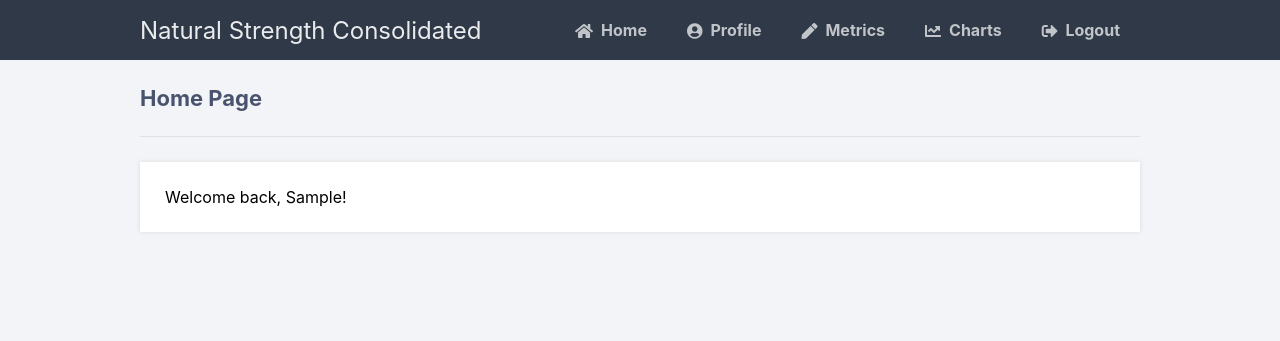
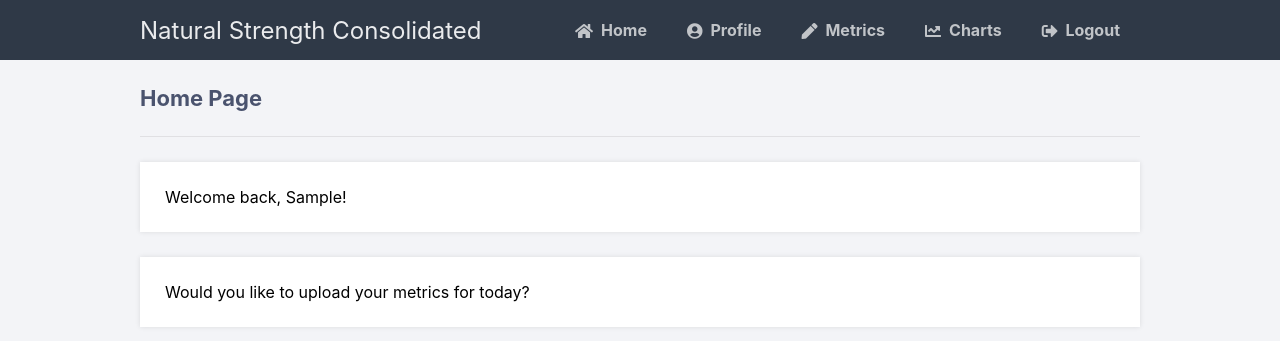
Before and after one commit to jjz17/Natural-Strength, a Flask app: page /home in a window 1280 px wide. Shown: the top 341 px of the page. Run offline with Flask 2, Linux system fonts and the light colour scheme; the visitor is signed in with stand-in values (Sample User, id 1); data comes from the database, SQL or seed files in the repository.

Commit message:
Implemented reminder in user home page to upload daily metrics

```diff
--- a/application/main.py
+++ b/application/main.py
@@ -142,8 +142,19 @@ def register():
 def home():
     # Check if user is loggedin
     if 'loggedin' in session:
-        # User is loggedin show them the home page
-        return render_template('home.html', username=session['username'].title())
+        db_session = Session()
+        user_metric = db_session.query(UserMetrics) \
+        .filter(UserMetrics.user_id == session['id']) \
+        .order_by(UserMetrics.date.desc()) \
+        .first()
+
+        no_metrics_for_today = True
+        # Check if the most recent metrics are for today
+        if user_metric.date == date.today():
+            no_metrics_for_today = False
+
+        # return str(user_metric.date)
+        return render_template('home.html', username=session['username'].title(), no_metrics_for_today=no_metrics_for_today)
     # User is not loggedin redirect to login page
     return redirect(url_for('login'))
 
@@ -205,7 +216,7 @@ def update():
             # elif not re.match(r'^\+?(0|[1-9]\d*)$', birth_date):
                 # msg = 'Birth date must be a valid date in the form MM/DD/YYYY'
             else:
-             # User doesn't exist and the form data is valid, now update data into users table
+             # Update data into users table
                 user = db_session.query(User).get(id)
                 user.username = username
                 user.password = password
@@ -264,8 +275,10 @@ def metrics(metric):
             # elif not re.match(r'^(0*[1-9][0-9]*(\.[0-9]+)?|0+\.[0-9]*[1-9][0-9]*)$', deadlift):
             #     msg = 'Deadlift must be a positive number'
             # else:
+
+            today = date.today()
             metrics_query = db_session.query(UserMetrics) \
-                .filter((UserMetrics.date == date) & (UserMetrics.user == user))
+                .filter((UserMetrics.date == today) & (UserMetrics.user == user))
 
             # If entry exists for this day, update it
             if metrics_query.count() == 1:
@@ -309,7 +322,6 @@ def metrics(metric):
                 deadlift = lbs_to_kg(deadlift)
 
                 # Calculate user age
-                today = date.today()
                 age = relativedelta(today, user.birth_date).years
 
                 # Determine user sex
--- a/application/templates/home.html
+++ b/application/templates/home.html
@@ -1,8 +1,11 @@
-{% extends 'layout.html' %}
-
-{% block title %}Home{% endblock %}
-
-{% block content %}
+{% extends 'layout.html' %} {% block title %}Home{% endblock %} {% block content %}
 <h2>Home Page</h2>
 <p>Welcome back, {{ username }}!</p>
-{% endblock %}
+{% if no_metrics_for_today %}
+<p>
+    Would you like to upload your metrics for today?
+</p>
+{% else %}
+<p>
+    You have uploaded metrics for today! Way to go!
+</p>{% endif %}{% endblock %}
--- a/application/templates/metrics.html
+++ b/application/templates/metrics.html
@@ -27,7 +27,7 @@
     </form>
 </div>
 <div class="dropdown">
-    <button class="dropbtn">Metric Selection</button>
+    <button class="dropbtn">Lift Estimate</button>
     <div class="dropdown-content">
         <a href="{{ url_for('metrics', metric='squat') }}"><i class="fas fa-chart-line"></i>Squat</a>
         <a href="{{ url_for('metrics', metric='bench') }}"><i class="fas fa-chart-line"></i>Bench</a>
--- a/data/current_usapl_american_raw_records.csv
+++ b/data/current_usapl_american_raw_records.csv
@@ -6,8 +6,8 @@ Sean O'Leary,52.0,Raw Open - Deadlift,115.0,2008-07-01,M
  To be set,52.0,Raw Open - Deadlift single lift,,0001-01-01,M
 Jasen Hinkel,52.0,Raw Open - Total,357.5,2008-07-01,M
 Eric Kupperstein,56.0,Raw Open - Squat,175.0,2011-08-20,M
-Dalton Lacoe,56.0,Raw Open - Bench press,115.0,2015-06-05,M
-Dalton Lacoe,56.0,Raw Open - Bench press single lift,115.0,2015-06-05,M
+Michael Gordiano,56.0,Raw Open - Bench press,125.0,2022-03-19,M
+Michael Gordiano,56.0,Raw Open - Bench press single lift,125.0,2022-03-19,M
 Dalton Lacoe,56.0,Raw Open - Deadlift,232.5,2015-10-15,M
 Dalton Lacoe,56.0,Raw Open - Deadlift single lift,232.5,2015-10-15,M
 Eric Kupperstein,56.0,Raw Open - Total,527.5,2011-08-20,M
@@ -39,7 +39,7 @@ Kristopher Hunt,90.0,Raw Open - Squat,282.5,2022-03-06,M
 Todd Talford,90.0,Raw Open - Bench press,215.0,2019-12-07,M
 Antonino Fazio,90.0,Raw Open - Bench press single lift,217.5,2022-03-05,M
 Ian Bell,90.0,Raw Open - Deadlift,320.5,2012-08-05,M
-Matthew Swanson,90.0,Raw Open - Deadlift single lift,300.0,2022-03-04,M
+Cody Gassman,90.0,Raw Open - Deadlift single lift,302.5,2022-03-19,M
 Shane Brady,90.0,Raw Open - Total,765.0,2013-12-14,M
 Jamarr Royster,100.0,Raw Open - Squat,337.5,2021-12-04,M
 Jonathan Cayco,100.0,Raw Open - Bench press,238.0,2021-06-14,M
```
